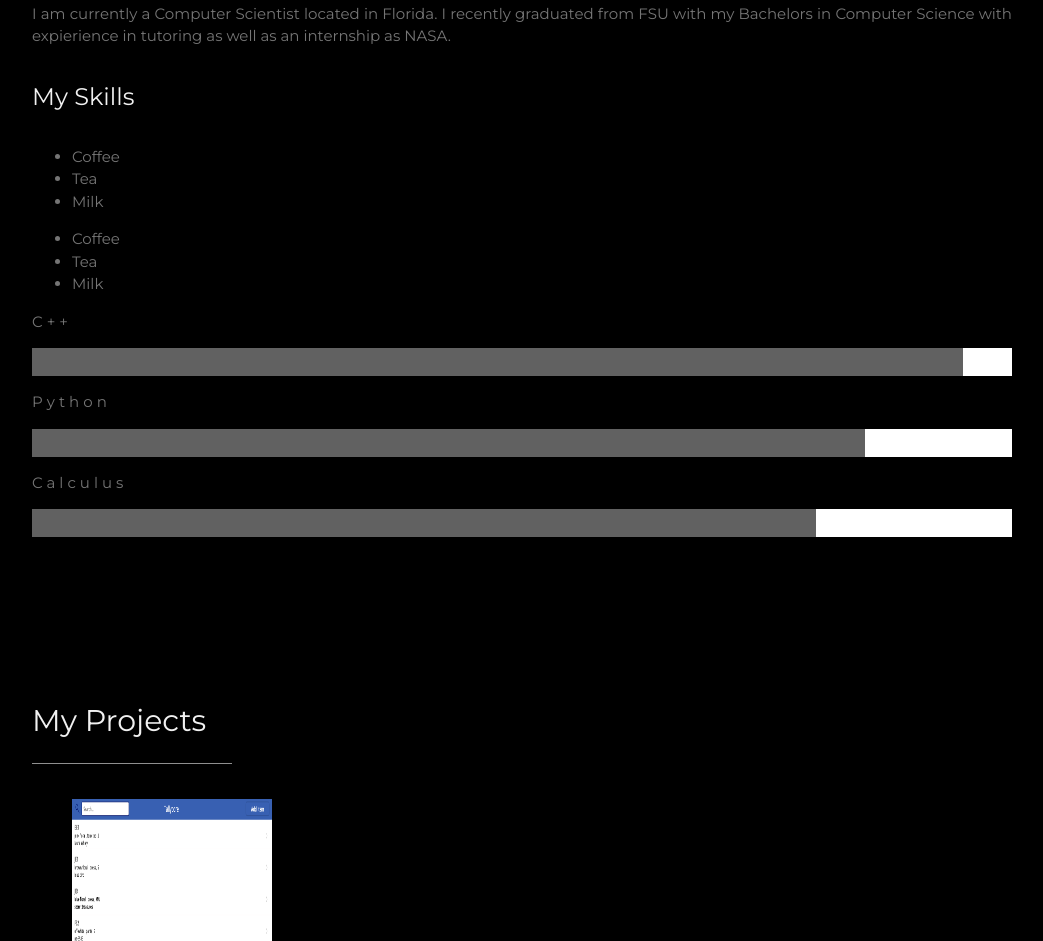
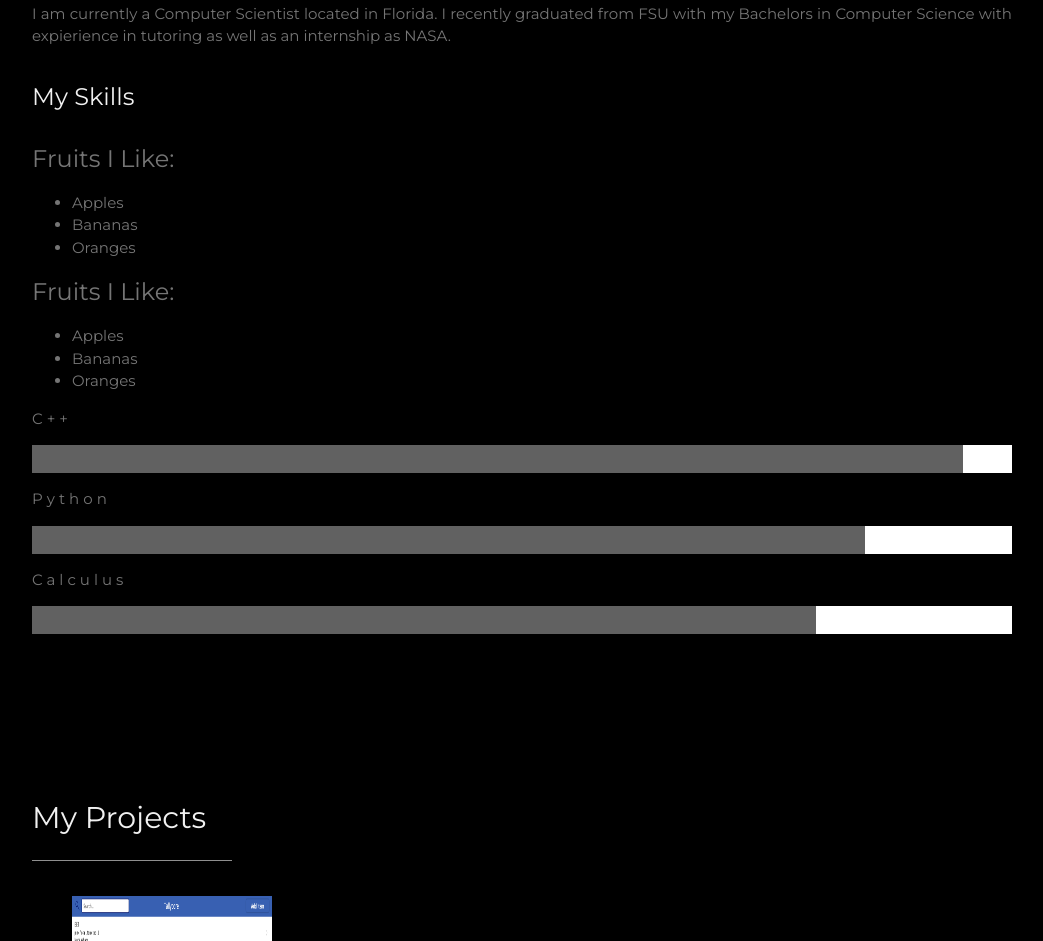
Before and after one commit to hannahhous/portfolio, a plain HTML site: page index.html in a window 1280 px wide. Shown: the part 1136-2077 px from the top of the page, without its empty margins (178-1221 px from the left). Drawn offline with nearby package versions, Linux system fonts and the light colour scheme.

Commit message:
more list formatting

```diff
--- a/index.html
+++ b/index.html
@@ -69,18 +69,24 @@ body, h1,h2,h3,h4,h5,h6 {font-family: "Montserrat", sans-serif}
     <h3 class="w3-padding-16 w3-text-light-grey">My Skills</h3>
     <div class="row">
       <div class="column">
-        <ul>
-          <li>Coffee</li>
-          <li>Tea</li>
-          <li>Milk</li>
-        </ul>
+        <section>
+          <h3>Fruits I Like:</h3>
+          <ul>
+            <li>Apples</li>
+            <li>Bananas</li>
+            <li>Oranges</li>
+          </ul>
+        </section>
       </div>
       <div class="column">
-        <ul>
-          <li>Coffee</li>
-          <li>Tea</li>
-          <li>Milk</li>
-        </ul>
+        <section>
+          <h3>Fruits I Like:</h3>
+          <ul>
+            <li>Apples</li>
+            <li>Bananas</li>
+            <li>Oranges</li>
+          </ul>
+        </section>
       </div>
     </div>
     <p class="w3-wide">C++</p>
```
